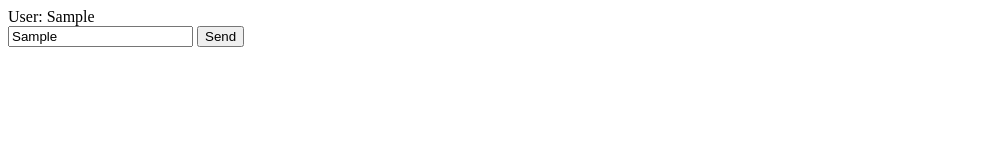
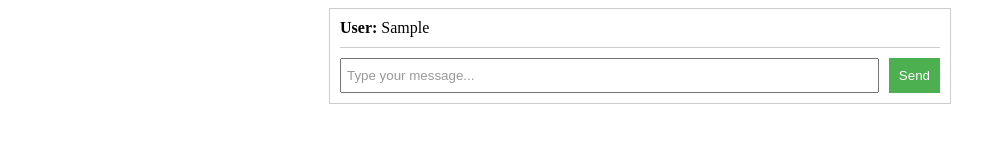
Before and after one commit to Ranamoeed/CodeBankVC, a plain HTML site: page index.html in a window 1280 px wide. Both pictures are taken after typing "Sample" into the empty fields and a click on the button "Send". Shown: the whole page, without its empty margins (0-1006 px from the left). Drawn offline with Linux system fonts and the light colour scheme; no server answers.

Commit message:
Update index.html

```diff
--- a/index.html
+++ b/index.html
@@ -5,13 +5,59 @@
     <meta http-equiv="X-UA-Compatible" content="IE=edge">
     <meta name="viewport" content="width=device-width, initial-scale=1.0">
     <title>Conversational Webpage</title>
+    <style>
+        /* Add some basic styling for better appearance */
+        #chat-container {
+            max-width: 600px;
+            margin: auto;
+            border: 1px solid #ccc;
+            padding: 10px;
+        }
+
+        #chat-history {
+            border-bottom: 1px solid #ccc;
+            padding-bottom: 10px;
+            margin-bottom: 10px;
+            overflow-y: scroll;
+            max-height: 300px; /* Limit chat history height */
+        }
+
+        #user-input-container {
+            display: flex;
+        }
+
+        #user-input {
+            flex-grow: 1;
+            margin-right: 10px;
+            padding: 5px;
+        }
+
+        #user-input::placeholder {
+            color: #999;
+        }
+
+        #send-button {
+            background-color: #4CAF50;
+            color: white;
+            border: none;
+            padding: 10px;
+            cursor: pointer;
+        }
+
+        .code-block {
+            background-color: #f4f4f4;
+            padding: 10px;
+            margin: 10px 0;
+            white-space: pre-wrap; /* Preserve newlines and spaces */
+        }
+    </style>
 </head>
 <body>
     <div id="chat-container">
         <div id="chat-history"></div>
         <div id="user-input-container">
             <input type="text" id="user-input" placeholder="Type your message...">
-            <button onclick="sendMessage()">Send</button>
+            <button id="send-button" onclick="sendMessage()">Send</button>
         </div>
     </div>
 
@@ -20,7 +66,7 @@
             var user_input = document.getElementById('user-input').value;
 
             // Append user message to chat history
-            document.getElementById('chat-history').innerHTML += '<div>User: ' + user_input + '</div>';
+            document.getElementById('chat-history').innerHTML += '<div><strong>User:</strong> ' + user_input + '</div>';
 
             // Send user message to the server for a response
             fetch('/get_response', {
@@ -32,9 +78,18 @@
             })
             .then(response => response.json())
             .then(data => {
-                // Append model's response text to chat history
-                document.getElementById('chat-history').innerHTML += '<div>Model: ' + data.response + '</div>';
+                // Append model's response with proper formatting
+                document.getElementById('chat-history').innerHTML += '<div><strong>Model:</strong> ' + formatModelResponse(data.response) + '</div>';
             });
+
+            // Clear the input field after sending the message
+            document.getElementById('user-input').value = '';
+        }
+
+        function formatModelResponse(response) {
+            // Convert response to HTML for better formatting
+            var formattedResponse = response.replace(/\n/g, '<br>'); // Convert newlines to <br>
+            return '<pre class="code-block">' + formattedResponse + '</pre>';
         }
     </script>
 </body>
```
